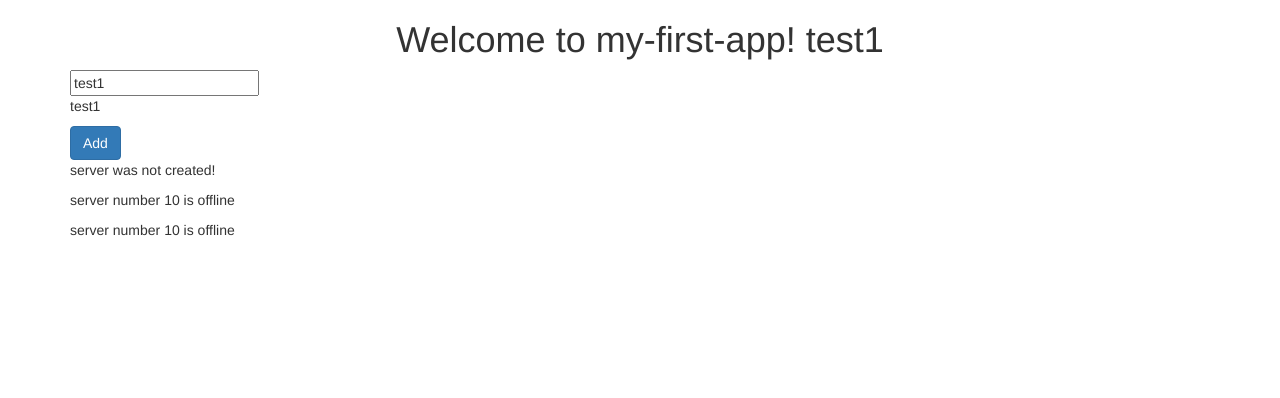
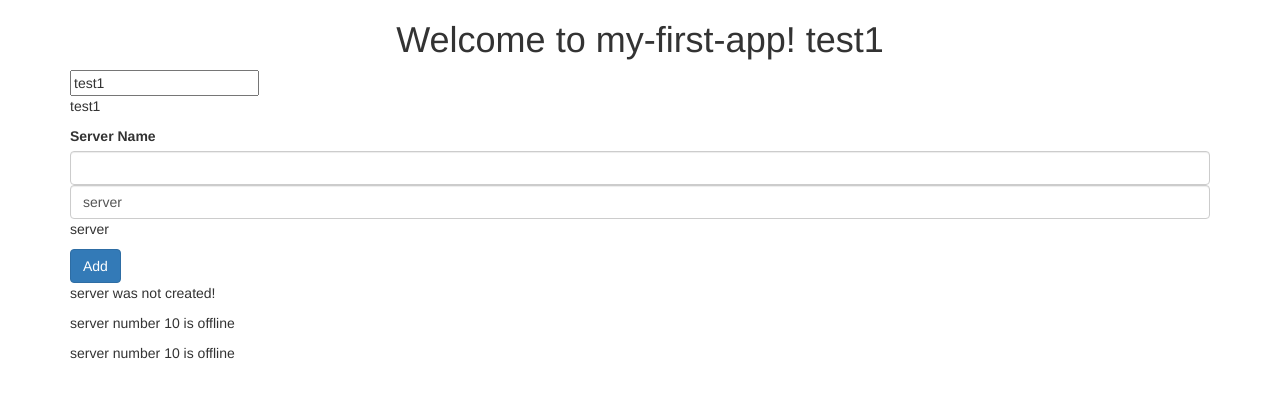
Before and after one commit to ravigupta112/angular-learning, an Angular app: page / in a window 1280 px wide. Shown: the top 398 px of the page. Built offline with nearby package versions, Linux system fonts and the light colour scheme.

Commit message:
two way data binding

```diff
--- a/src/app/servers/servers.component.html
+++ b/src/app/servers/servers.component.html
@@ -1,3 +1,8 @@
+<label>Server Name</label>
+<input type="text" class="form-control" (input)="onUpdateServerName($event)"/>
+<input type="text" class="form-control" [(ngModel)]="serverName"/>
+
+<p>{{ serverName }}</p>
 <button class="btn btn-primary" [disabled]="!allowNewServer" (click)="createServer()">Add</button>
 <p [innerText]="serverText"></p>
 <app-server></app-server>
--- a/src/app/servers/servers.component.ts
+++ b/src/app/servers/servers.component.ts
@@ -14,7 +14,7 @@
 export class ServersComponent implements OnInit {
   allowNewServer = false;
   serverText = 'server was not created!';
-
+  serverName = "server";
   constructor() {
     setTimeout(() => {
       this.allowNewServer = true;
@@ -27,4 +27,8 @@
   createServer(){
     this.serverText = 'Server created';
   }
+
+  onUpdateServerName(event){
+    this.serverName = (<HTMLInputElement>event.target).value;
+  }
 }
```
